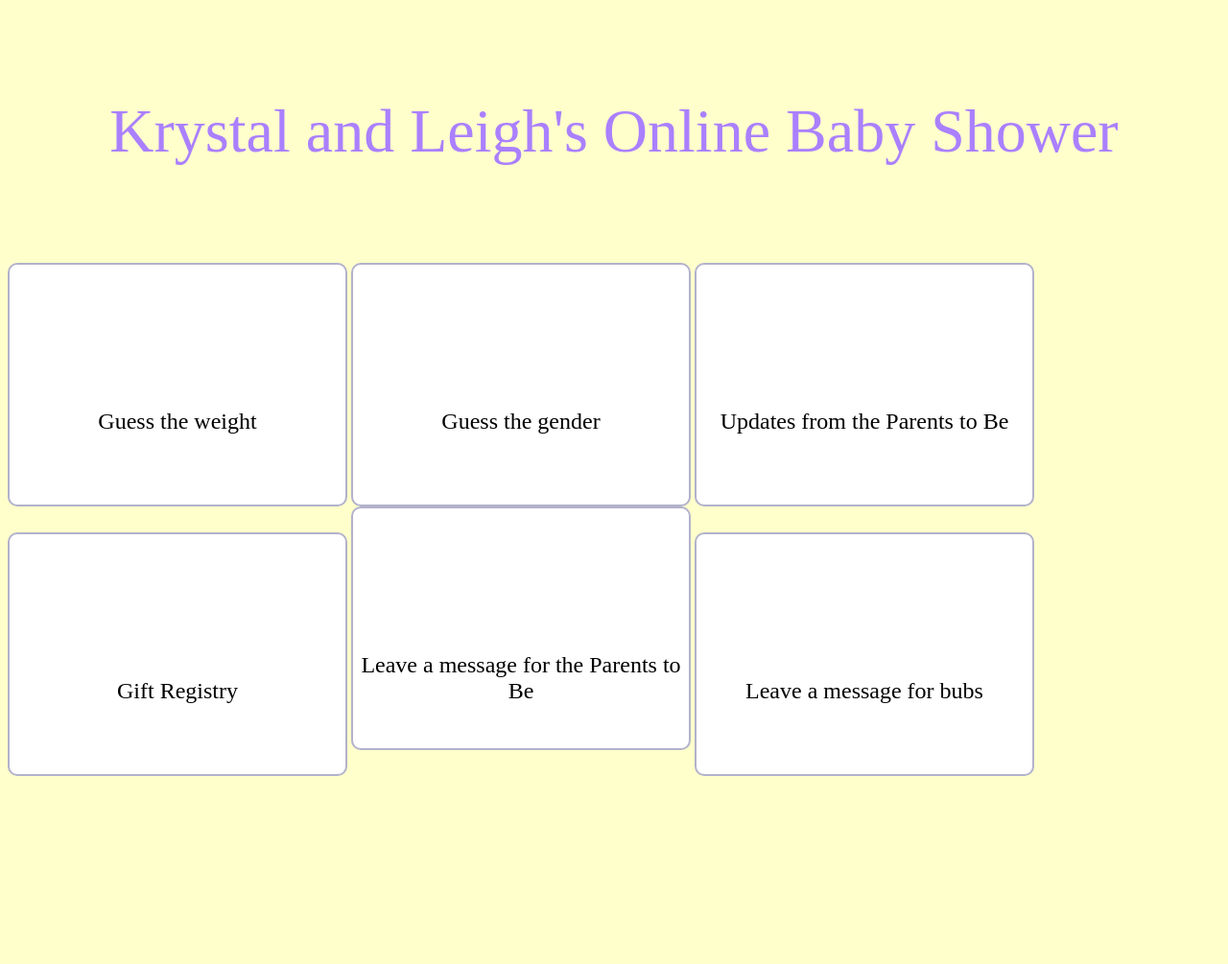
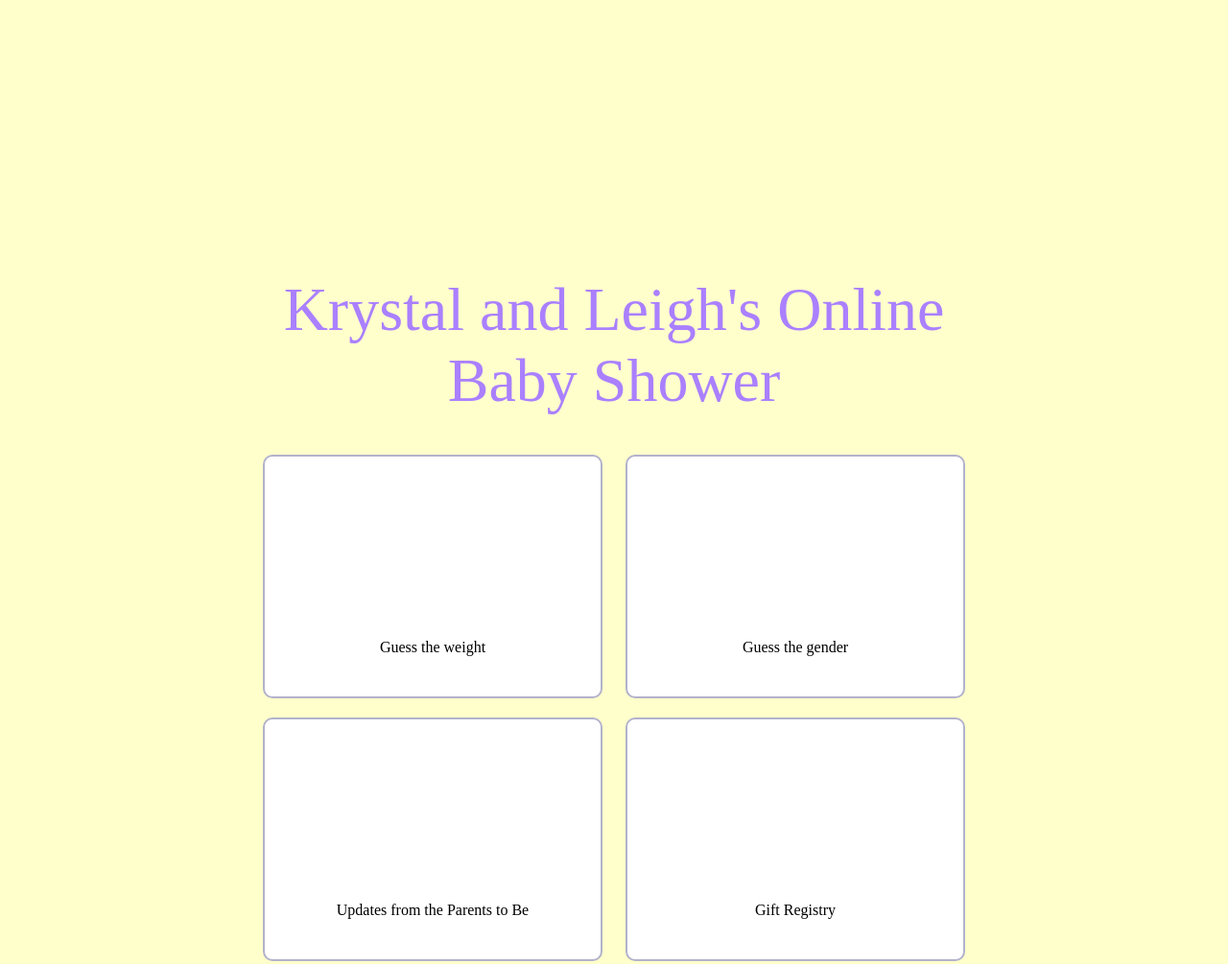
Before and after one commit to KimberleyLawrence/Shower, a plain HTML site: page index.html in a window 1280 px wide. Shown: the top 1005 px of the page at 96% size. Before the commit the page ends 817 px from the top, so only its background shows below. Drawn offline with Linux system fonts and the light colour scheme.

Commit message:
Playing with styles and layouts

```diff
--- a/index.css
+++ b/index.css
@@ -1,8 +1,10 @@
 html{
   background-color: #ffffcc;
+  padding: 20%;
 }
 .container{
-  margin: 100px;
+  margin: 30px;
+  text-align: center;
 }
 .title{
   font-family: smoothie shoppe;
@@ -21,10 +23,10 @@ html{
   border: solid 2px;
   border-color: #b2b2cc;
   border-radius: 10px;
-  margin: 100px, auto;
+  margin: 10px;
 }
 .game_title{
-  margin-top:150px;
-  font-family: printclearly;
-  font-size: 1.5em;
+  margin-top:190px;
+  font-family: gillsans;
+  font-size: 1em;
 }
--- a/index.html
+++ b/index.html
@@ -35,7 +35,7 @@
     </div>
     <div class="games">
       <div class="game" id="game_baby_message">
-        <div class="game_title">Leave a message for bubs</div>
+        <div class="game_title">Leave a message for Baby Maddock</div>
       </div>
     </div>
 
```
